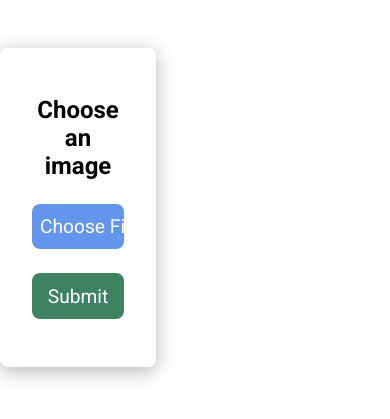
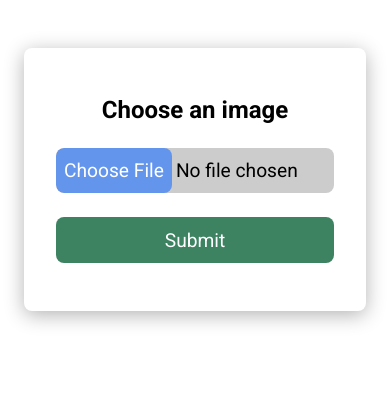
Before and after one commit to Remy349/upload-images-cloudinary-python, a Flask app: page / in a window 390 px wide. Shown: the top 419 px of the page. Run offline with Flask 2, Linux system fonts and the light colour scheme; data that the repository does not hold is empty.

Commit message:
Added responsive design

```diff
--- a/flaskr/static/css/styles.css
+++ b/flaskr/static/css/styles.css
@@ -165,4 +165,49 @@
   user-select: none;
 }
 
+/* RESPONSIVE DESIGN */
+@media screen and (max-width: 1100px) {
+  .container {
+    max-width: 968px;
+  }
+}
+@media screen and (max-width: 968px) {
+  .container {
+    max-width: 768px;
+  }
+  .upload__container {
+    grid-template-columns: 50% auto;
+  }
+  .upload__images-cards {
+    grid-template-columns: 1fr;
+  }
+}
+@media screen and (max-width: 768px) {
+  .container {
+    max-width: 568px;
+  }
+  .upload__message {
+    width: auto;
+  }
+  .upload__container {
+    grid-template-columns: 1fr;
+    row-gap: 3rem;
+  }
+  .upload__images-cards {
+    grid-template-columns: 1fr 1fr;
+  }
+}
+@media screen and (max-width: 568px) {
+  .container {
+    margin-left: 1.5rem;
+    margin-right: 1.5rem;
+  }
+  .upload__message {
+    padding: 0.7rem 1rem;
+  }
+  .upload__images-cards {
+    grid-template-columns: 1fr;
+  }
+}
+
 /*# sourceMappingURL=styles.css.map */
--- a/flaskr/static/scss/styles.scss
+++ b/flaskr/static/scss/styles.scss
@@ -182,3 +182,52 @@
   cursor: pointer;
   user-select: none;
 }
+
+/* RESPONSIVE DESIGN */
+@media screen and (max-width: 1100px) {
+  .container { max-width: 968px; }
+}
+
+@media screen and (max-width: 968px) {
+  .container { max-width: 768px; }
+
+  .upload {
+    &__container { grid-template-columns: 50% auto; }
+
+    &__images {
+      &-cards { grid-template-columns: 1fr; }
+    }
+  }
+}
+
+@media screen and (max-width: 768px) {
+  .container { max-width: 568px; }
+
+  .upload {
+    &__message { width: auto; }
+
+    &__container {
+      grid-template-columns: 1fr;
+      row-gap: 3rem;
+    }
+
+    &__images {
+      &-cards { grid-template-columns: 1fr 1fr; }
+    }
+  }
+}
+
+@media screen and (max-width: 568px) {
+  .container {
+    margin-left: 1.5rem;
+    margin-right: 1.5rem;
+  }
+
+  .upload {
+    &__message { padding: .7rem 1rem; }
+
+    &__images {
+      &-cards { grid-template-columns: 1fr; }
+    }
+  }
+}
```
Also changed, not shown: 1 other file.
